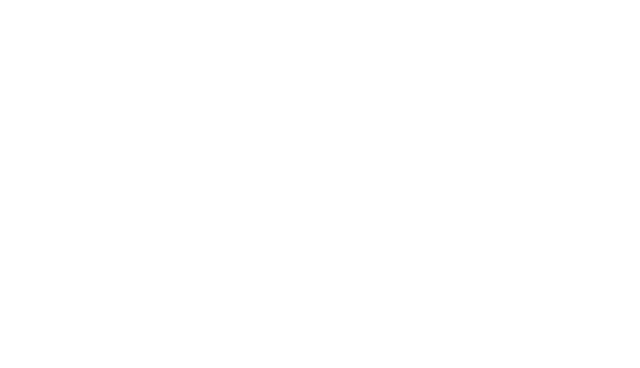
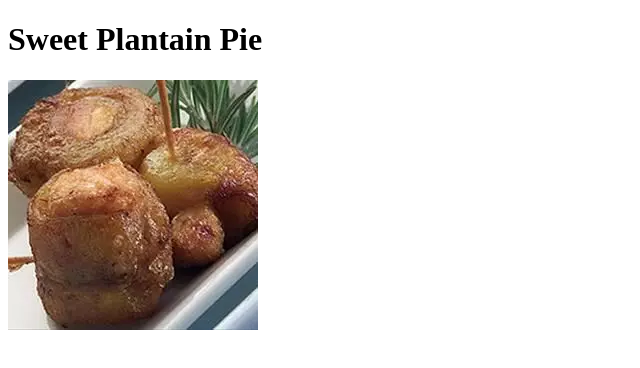
Before and after one commit to CodeDragun/odin-recipes, a plain HTML site: page recipes/plantain.html in a window 1280 px wide. Shown: the whole page, without its empty margins (0-640 px from the left). Drawn offline with Linux system fonts and the light colour scheme.

Commit message:
Add plantain.jpg to plantain.html

```diff
--- a/recipes/plantain.html
+++ b/recipes/plantain.html
@@ -5,6 +5,7 @@
     <title>Sweet Plantain Pie</title>
 </head>
 <body>
-
+    <h1>Sweet Plantain Pie</h1>
+    <img src="../Img/plantain.jpg" alt="A picture of Sweet Plantain Pie">
 </body>
 </html>
```
